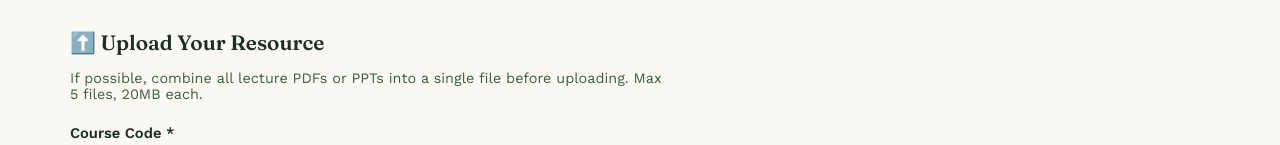
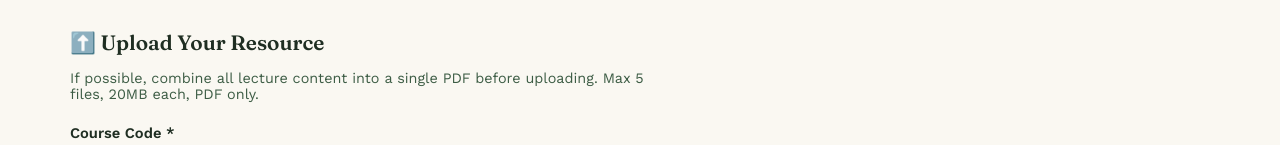
Before and after one commit to somrat99100/agristudent-bd, a plain HTML site: page resources.html in a window 1280 px wide. Shown: the part 519-664 px from the top of the page. Drawn offline with nearby package versions, Linux system fonts and the light colour scheme.

Commit message:
Update upload instructions for resource submission

```diff
--- a/resources.html
+++ b/resources.html
@@ -58,7 +58,7 @@
 
     <div style="max-width:600px;border-top:1px solid var(--line);padding-top:2rem;">
       <h2 style="font-size:1.3rem;">⬆️ Upload Your Resource</h2>
-      <p style="color:var(--moss-600);font-size:.9rem;margin-bottom:1.4rem;">If possible, combine all lecture PDFs or PPTs into a single file before uploading. Max 5 files, 20MB each.</p>
+      <p style="color:var(--moss-600);font-size:.9rem;margin-bottom:1.4rem;">If possible, combine all lecture content into a single PDF before uploading. Max 5 files, 20MB each, PDF only.</p>
 
       <form id="upload-form">
         <div class="form-field">
```
